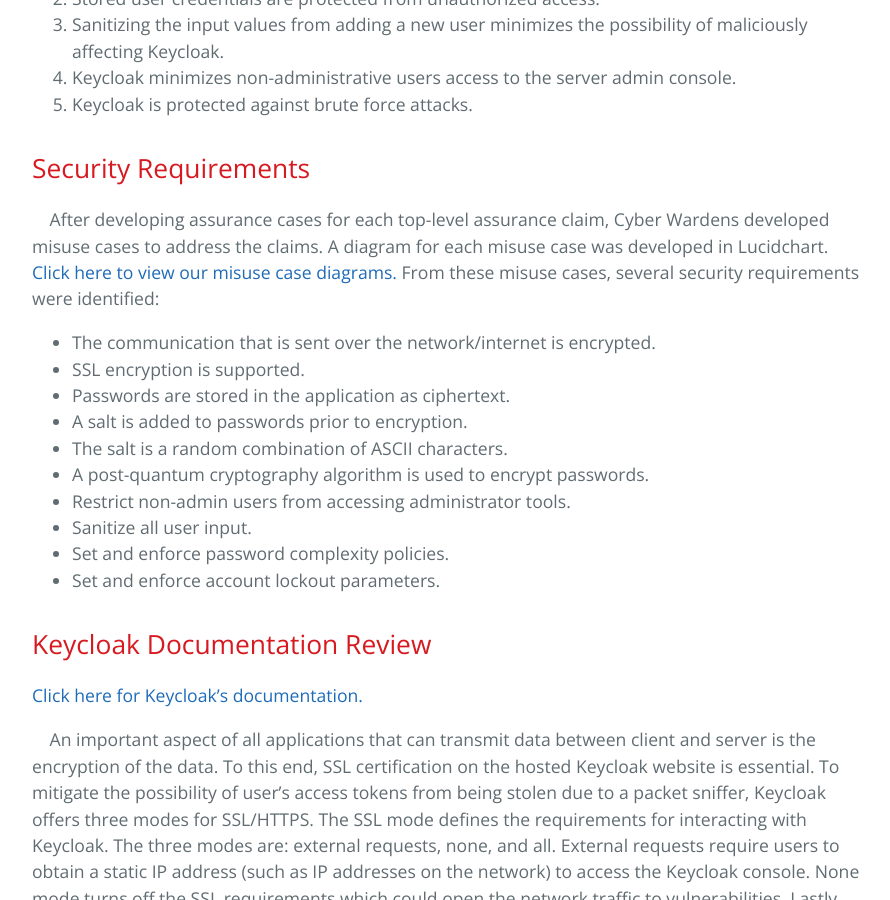
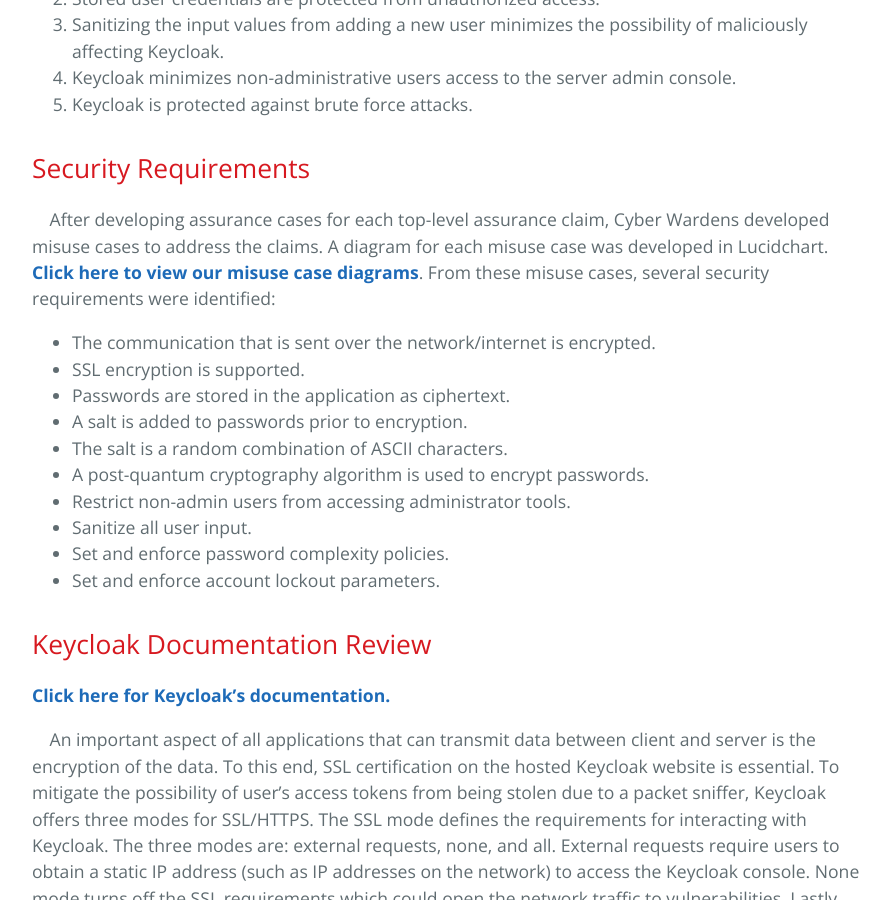
Before and after one commit to DanielLucier/CYBER8420-SemesterProject, a Jekyll site: the page built from misc/pages/RequirementsReport.md, in a window 1280 px wide and 900 px high, scrolled down 770 px. Shown: the whole window, without its empty margins (192-1082 px from the left). Built offline with Jekyll 4.4.1, drawn with Linux system fonts in a browser that asks for light colours.

```diff
--- a/misc/pages/RequirementsReport.md
+++ b/misc/pages/RequirementsReport.md
@@ -19,7 +19,7 @@ Below is a list of the five top-level assurance claims developed by Cyber Warden
 
 Security Requirements
 ----------------------
-&emsp;After developing assurance cases for each top-level assurance claim, Cyber Wardens developed misuse cases to address the claims. A diagram for each misuse case was developed in Lucidchart. <a href="https://www.lucidchart.com/invitations/accept/8f828c56-45d6-4af2-81cc-23e43b10af5a">Click here to view our misuse case diagrams.</a> From these misuse cases, several security requirements were identified:
+&emsp;After developing assurance cases for each top-level assurance claim, Cyber Wardens developed misuse cases to address the claims. A diagram for each misuse case was developed in Lucidchart. <a href="https://www.lucidchart.com/invitations/accept/8f828c56-45d6-4af2-81cc-23e43b10af5a"><strong>Click here to view our misuse case diagrams</strong></a>. From these misuse cases, several security requirements were identified:
 <ul>
   <li>The communication that is sent over the network/internet is encrypted.</li>
   <li>SSL encryption is supported.</li>
@@ -35,13 +35,13 @@ Security Requirements
 
 Keycloak Documentation Review
 -----------------------------
-<a href="http://www.keycloak.org/documentation.html">Click here for Keycloak's documentation.</a>
+<a href="http://www.keycloak.org/documentation.html"><strong>Click here for Keycloak's documentation.</strong></a>
 
 &emsp;An important aspect of all applications that can transmit data between client and server is the encryption of the data. To this end, SSL certification on the hosted Keycloak website is essential. To mitigate the possibility of user’s access tokens from being stolen due to a packet sniffer, Keycloak offers three modes for SSL/HTTPS. The SSL mode defines the requirements for interacting with Keycloak. The three modes are: external requests, none, and all. External requests require users to obtain a static IP address (such as IP addresses on the network) to access the Keycloak console. None mode turns off the SSL requirements which could open the network traffic to vulnerabilities. Lastly, all mode requires SSL for all IP addresses, whether internal or external.
 
-&emsp;Keycloak is a server to client application that adds authentication to applications by storing user's credentials on a company's server. Since user credentials are stored, it is imperative to protect the stored data from unauthorized access. This is accomplished by encrypting stored passwords. In Keycloak documentation 3.6.1, it is noted that passwords are not stored in clear text. Passwords are encrypted before being stored or validated. Keycloak provides PBKDF2 as the only built-in and default encryption algorithm. However, section 5, Server Development, provides instructions on how the user can add a different encryption algorithm. Section 3.6.1 also indicates that, by default, a password is hashed 20,000 times before being stored or validated. According to section 3.6.2, time based and counter based one-time passwords can be generated. Each OTP algorithm uses SHA1 by default. Although the documentation does not explicitly mention salted passwords, a deep dive into the code base, <a href="https://github.com/keycloak/keycloak/blob/a89dbabc921d841dc943ac3a33886396bb13781b/server-spi/src/main/java/org/keycloak/credential/hash/Pbkdf2PasswordHashProvider.java">click here for an example</a>, illustrates that a salt is added to passwords.
+&emsp;Keycloak is a server to client application that adds authentication to applications by storing user's credentials on a company's server. Since user credentials are stored, it is imperative to protect the stored data from unauthorized access. This is accomplished by encrypting stored passwords. In Keycloak documentation 3.6.1, it is noted that passwords are not stored in clear text. Passwords are encrypted before being stored or validated. Keycloak provides PBKDF2 as the only built-in and default encryption algorithm. However, section 5, Server Development, provides instructions on how the user can add a different encryption algorithm. Section 3.6.1 also indicates that, by default, a password is hashed 20,000 times before being stored or validated. According to section 3.6.2, time based and counter based one-time passwords can be generated. Each OTP algorithm uses SHA1 by default. Although the documentation does not explicitly mention salted passwords, a deep dive into the code base, <a href="https://github.com/keycloak/keycloak/blob/a89dbabc921d841dc943ac3a33886396bb13781b/server-spi/src/main/java/org/keycloak/credential/hash/Pbkdf2PasswordHashProvider.java"><strong>click here for an example</strong></a>, illustrates that a salt is added to passwords.
 
-&emsp;“The principle of separation of privilege states that a system should not grant permission based upon a single condition <a href="https://www.us-cert.gov/bsi/articles/knowledge/principles/separation-of-privilege">(Gegick & Barnum, 2005)</a>.” In robust applications, a basic user shouldn’t have the ability to perform administrative actions. In many instances, a user must also possess the correct security permissions to access the administrative tools. Keycloak does this by having one initial admin account and breaking every other user into Roles and Groups. By placing users into corresponding roles/groups, they are given extra security permissions. This allows for the admin to easily and swiftly revoke permissions to users that attempt to misuse the application. Furthering the ability to sign into Keycloak, Active Directory/LDAP are supported allowing for more control over which users on the network can gain access to Keycloak.
+&emsp;“The principle of separation of privilege states that a system should not grant permission based upon a single condition <a href="https://www.us-cert.gov/bsi/articles/knowledge/principles/separation-of-privilege"><strong>(Gegick & Barnum, 2005)</strong></a>.” In robust applications, a basic user shouldn’t have the ability to perform administrative actions. In many instances, a user must also possess the correct security permissions to access the administrative tools. Keycloak does this by having one initial admin account and breaking every other user into Roles and Groups. By placing users into corresponding roles/groups, they are given extra security permissions. This allows for the admin to easily and swiftly revoke permissions to users that attempt to misuse the application. Furthering the ability to sign into Keycloak, Active Directory/LDAP are supported allowing for more control over which users on the network can gain access to Keycloak.
 
 &emsp;With all applications that are exposed to the outside world, password guessing is an important issue. If an attacker can guess the admin password, they can essentially bring down the entire company. This could be done by bringing down the servers, installing ransomware, or even reading private emails and attempting to black mail the company’s CEO. To prevent this, software should be able to enforce minimum password requirements and max login failures. Keycloak is no exception to these guidelines. Keycloak allows for admins to enforce a password policy on its users. Some of the policies include: digits, lower case, uppercase, special chars, and a regex pattern. On top of password policies, Keycloak offers the ability to configure the max login failures. After a certain amount of failures, the user will need to wait until after a configurable amount of time before attempting again.
 
```
